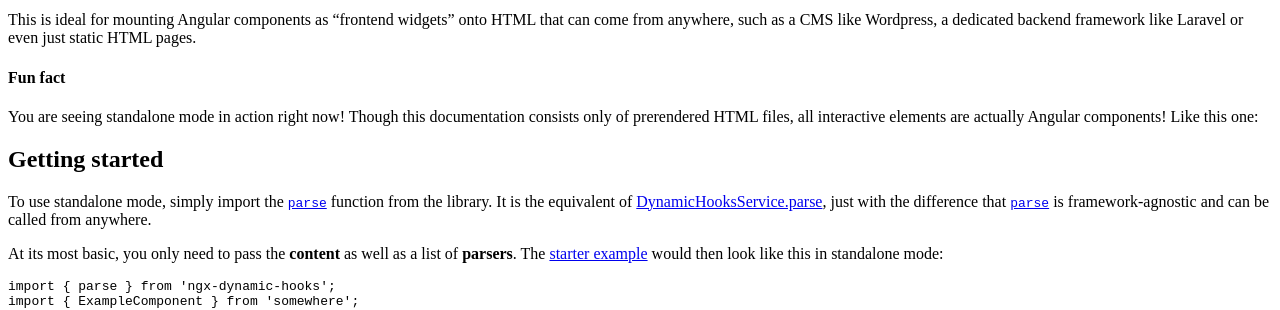
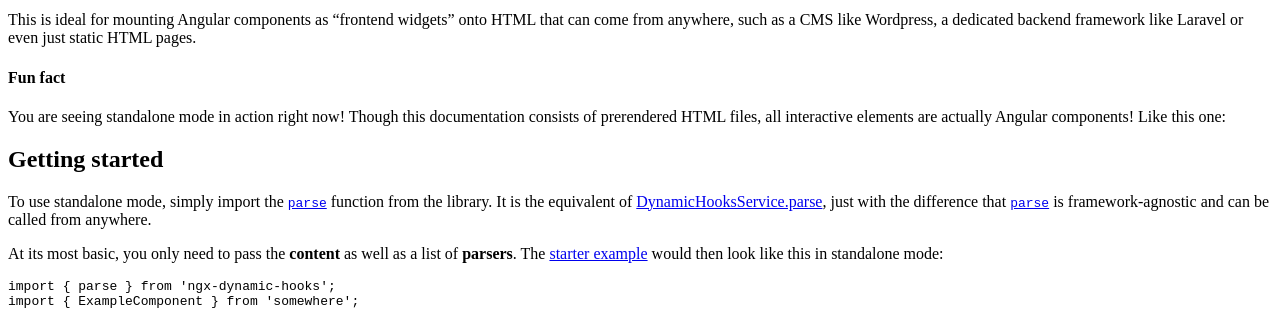
Before and after one commit to Angular-Dynamic-Hooks/Documentation, a Jekyll site: the page built from guide/standalone-mode.md, in a window 1280 px wide and 900 px high, scrolled down 16797 px. Shown: the part 152-462 px from the top of the window. Built offline with Jekyll 4.4.1, drawn with Linux system fonts in a browser that asks for light colours.

Commit message:
Documentation text updates

```diff
--- a/guide/standalone-mode.md
+++ b/guide/standalone-mode.md
@@ -14,7 +14,7 @@
 
 {% include docs/notice.html content='
   <h4>Fun fact</h4>
-  <p>You are seeing standalone mode in action right now! Though this documentation consists only of prerendered HTML files, all interactive elements are actually Angular components! Like this one:</p>
+  <p>You are seeing standalone mode in action right now! Though this documentation consists of prerendered HTML files, all interactive elements are actually Angular components! Like this one:</p>
   <app-example message="This is an Angular component!"></app-example>
 ' %}
 
```
